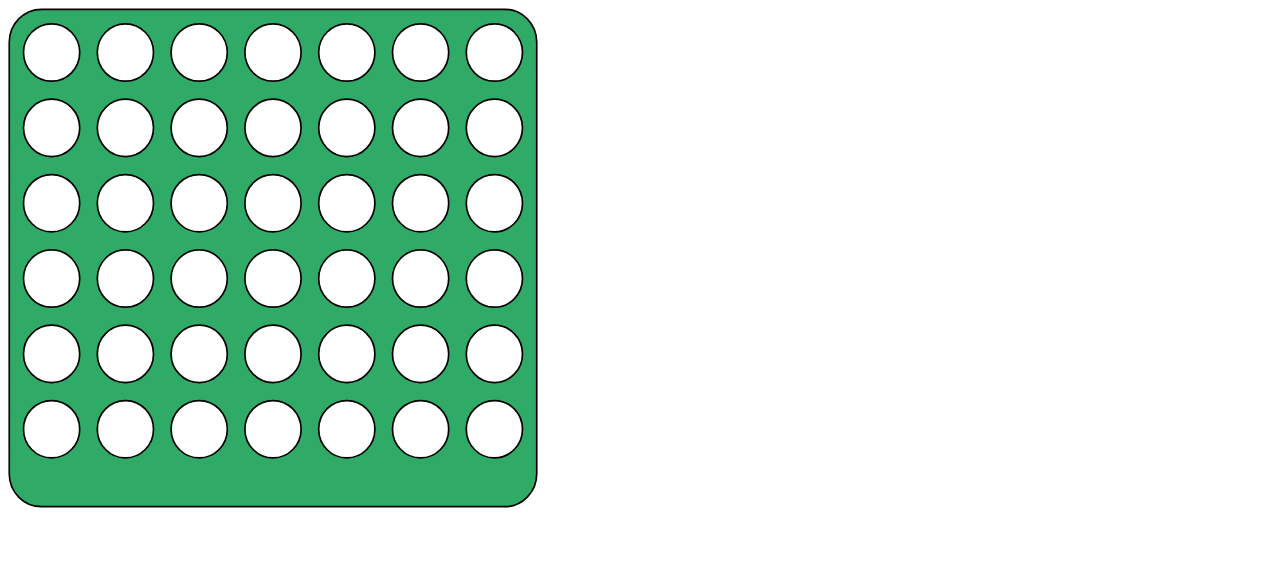
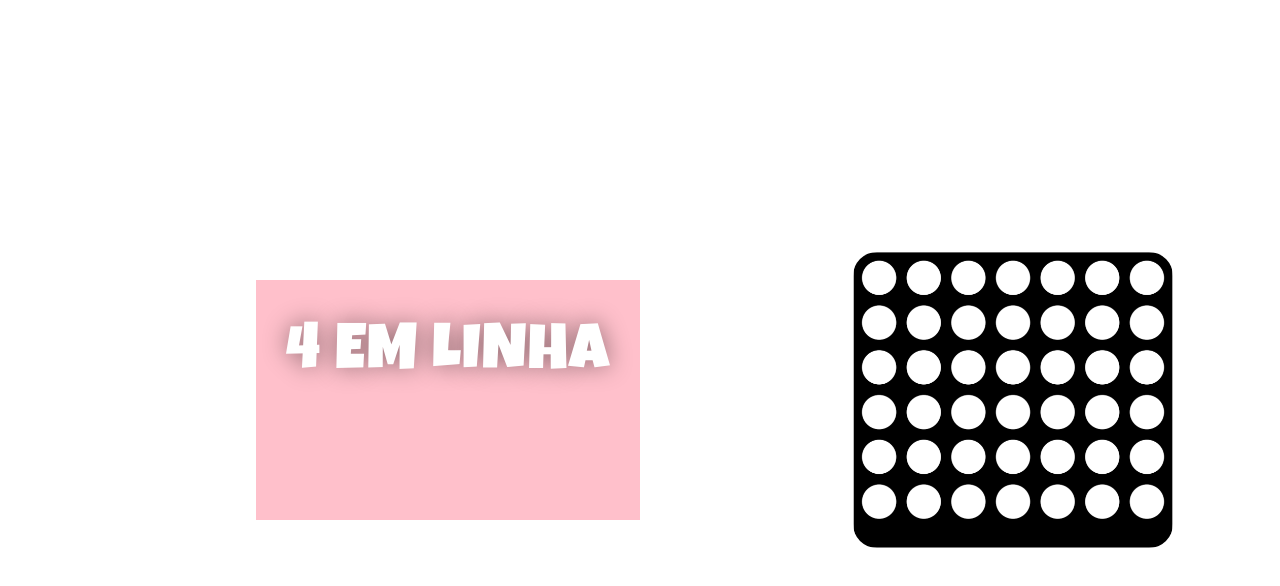
Before and after one commit to Masterkey55/LS2425_2024152253DiogoCorreia_2024154842TiagoManinha_2024138611MiguelMartins, a React (Create React App) app in the folder projeto/: page / in a window 1280 px wide. Shown: the top 586 px of the page. Built offline with nearby package versions, Linux system fonts and the light colour scheme.

Commit message:
Tabuleiro adicionado e inicio começado

```diff
--- a/projeto/public/index.html
+++ b/projeto/public/index.html
@@ -5,10 +5,9 @@
     <link rel="icon" href="%PUBLIC_URL%/favicon.ico" />
     <meta name="viewport" content="width=device-width, initial-scale=1" />
     <meta name="theme-color" content="#000000" />
-    <meta
-      name="MemoryGame-React"
-      content="Jogo de Memória em React - Linguagens Script © "
-    />
+    <link rel="preconnect" href="https://fonts.googleapis.com">
+    <link rel="preconnect" href="https://fonts.gstatic.com" crossorigin>
+    <link href="https://fonts.googleapis.com/css2?family=Chewy&family=Luckiest+Guy&family=VT323&display=swap" rel="stylesheet">
     <link rel="apple-touch-icon" href="%PUBLIC_URL%/logo192.png" />
     <!--
       manifest.json provides metadata used when your web app is installed on a
--- a/projeto/src/App.js
+++ b/projeto/src/App.js
@@ -1,8 +1,8 @@
+import Inicio from "./components/inicio.jsx"
+
 function App() {
   return (
-    <svg height="500" width="530">
-      <image height="500" width="530" fill = "blue" href="./assets/images/tabuleiro.svg" />
-    </svg>
+    <Inicio/>
   );
 }
 
--- /dev/null
+++ b/projeto/src/components/inicio.css
@@ -0,0 +1,19 @@
+body {
+    margin: 0;
+}
+
+.container-principal {
+    position: absolute;
+    display: flex;
+    width: 100%;
+    height: 100%;
+}
+
+.container-principal img {
+    margin: auto;
+    width: 25%;
+    object-fit: cover;
+    border-radius: 3vh;
+    /* filter: drop-shadow(0px 0px 12px rgb(255, 255, 255));
+    box-shadow: 0px 0px 16px 2px rgb(255, 255, 255); */
+}
--- /dev/null
+++ b/projeto/src/components/inicio.jsx
@@ -0,0 +1,14 @@
+import React from "react";
+import "./inicio.css";
+import Menu from "./menu/menu.jsx";
+
+function Inicio() {
+    return (
+        <div class="container-principal">
+            <Menu />
+            <img src="assets/images/tabuleiro.png" />
+        </div>
+    );
+}
+
+export default Inicio;
--- /dev/null
+++ b/projeto/src/components/menu/menu.css
@@ -0,0 +1,17 @@
+.container-menu {
+    position: relative;
+    margin: auto auto auto 20%;
+    width: 30%;
+    height: 30vh;
+    background-color: pink;
+}
+
+h1 {
+    font-family: "Luckiest Guy", cursive;
+    text-shadow: 0px 0px 25px #0000006d;
+    color: white;
+    font-weight: lighter;
+    letter-spacing: 1px;
+    text-align: center;
+    font-size: 4em;
+}
--- /dev/null
+++ b/projeto/src/components/menu/menu.jsx
@@ -0,0 +1,11 @@
+import "./menu.css";
+
+function Menu() {
+    return (
+        <div className="container-menu">
+            <h1 className="titulo">4 EM LINHA</h1>
+        </div>
+    );
+}
+
+export default Menu;
--- /dev/null
+++ b/projeto/src/index.css
@@ -0,0 +1,15 @@
+body {
+    margin: 0;
+    font-family: Arial, sans-serif;
+    background-color: #f4f4f4;
+}
+
+.container-menu {
+    text-align: center;
+    padding: 20px;
+}
+
+.titulo {
+    font-size: 2rem;
+    color: #333;
+}
--- a/projeto/src/index.js
+++ b/projeto/src/index.js
@@ -1,11 +1,11 @@
 import React from "react";
-import ReactDOM from "react-dom/client";
-import App from "./App";
+import ReactDOM from "react-dom";
+import Inicio from "./components/inicio.jsx"
 import "./assets/styles/index.css";
 
-const root = ReactDOM.createRoot(document.getElementById("root"));
-root.render(
-  <React.StrictMode>
-    <App />
-  </React.StrictMode>
+ReactDOM.render(
+    <React.StrictMode>
+        <Inicio />
+    </React.StrictMode>,
+    document.getElementById("root")
 );
```
Also changed, not shown: projeto/public/assets/images/tabuleiro.png (added), projeto/public/assets/images/tabuleiro.svg.
